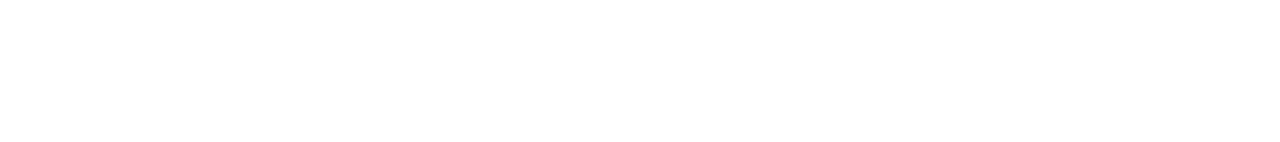
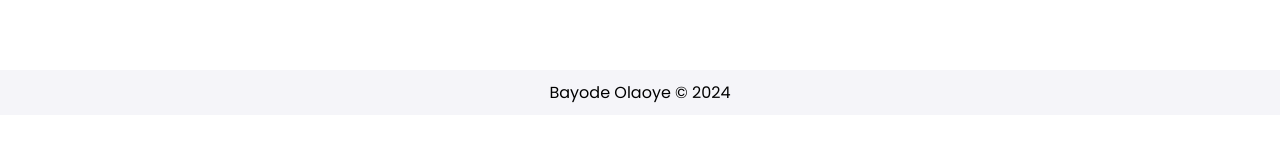
Before and after one commit to bayodelaoye/bayodelaoye.github.io, a React (Vite) app: page / in a window 1280 px wide. Shown: the part 644-786 px from the top of the page. Built offline with nearby package versions, Linux system fonts and the light colour scheme.

Commit message:
Added footer

```diff
--- a/src/App.jsx
+++ b/src/App.jsx
@@ -1,6 +1,7 @@
 import { Outlet, createBrowserRouter, RouterProvider } from "react-router-dom";
 import Navigation from "./components/Navigation";
 import HomeIndex from "./components/Home";
+import Footer from "./components/Footer";
 
 function Layout() {
   return (
@@ -27,6 +28,7 @@
   return (
     <>
       <RouterProvider router={router} />
+      <Footer />
     </>
   );
 }
--- /dev/null
+++ b/src/components/Footer/Footer.css
@@ -0,0 +1,13 @@
+#footer-container {
+  display: flex;
+  align-items: center;
+  justify-content: center;
+  margin-top: 80px;
+  background-color: var(--off-white);
+  height: 45px;
+}
+
+#footer {
+  display: flex;
+  justify-content: center;
+}
--- /dev/null
+++ b/src/components/Footer/Footer.jsx
@@ -0,0 +1,13 @@
+import "./Footer.css";
+
+function Footer() {
+  return (
+    <footer id="footer-container">
+      <div id="footer">
+        <p>Bayode Olaoye © 2024</p>
+      </div>
+    </footer>
+  );
+}
+
+export default Footer;
--- /dev/null
+++ b/src/components/Footer/index.js
@@ -0,0 +1,3 @@
+import Footer from "./Footer";
+
+export default Footer;
```
